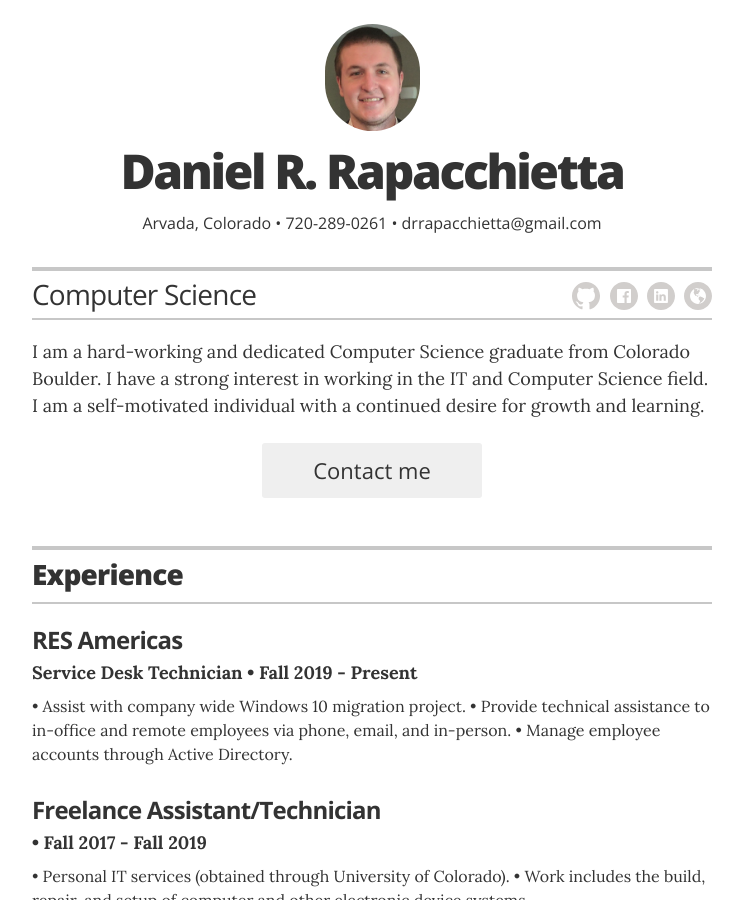
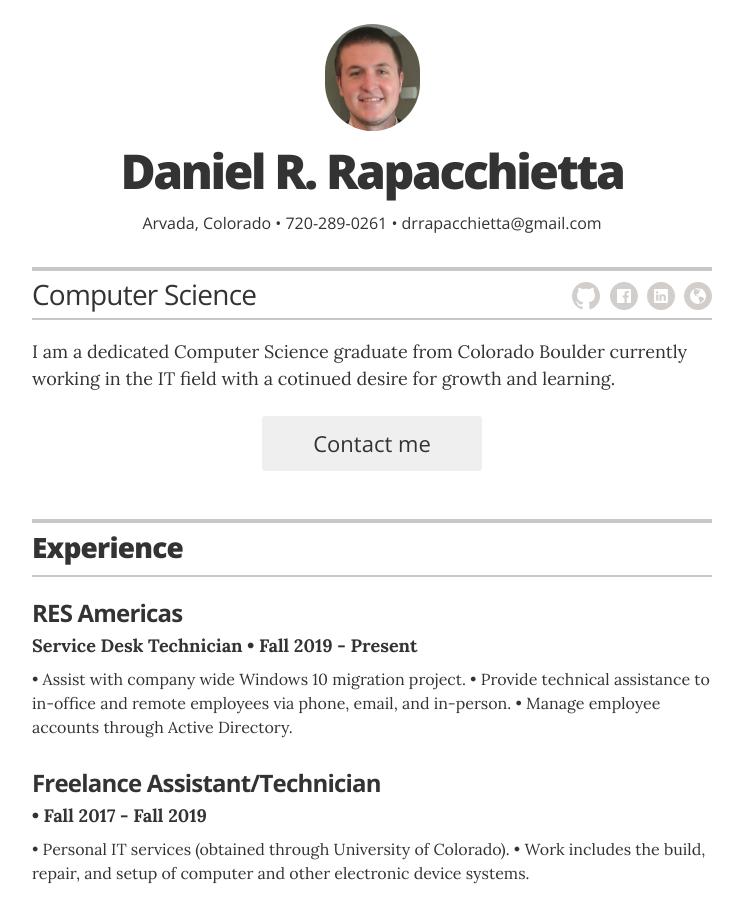
Before and after one commit to dara1429/dara1429.github.io, a Jekyll site: the page built from index.html, in a window 1280 px wide and 900 px high. Shown: the whole window, without its empty margins (268-1011 px from the left). Built offline with Jekyll 4.4.1, drawn with Linux system fonts in a browser that asks for light colours; some of the changed text lies outside the part shown.

Commit message:
2/9/2021
Updated resume.

```diff
--- a/_config.yml
+++ b/_config.yml
@@ -23,7 +23,7 @@ resume_contact_address:         "Arvada, Colorado"
 resume_header_contact_info:     "Arvada, Colorado • 720-289-0261 • drrapacchietta@gmail.com"
 display_header_contact_info:    "true"
 
-resume_header_intro: "<p>I am a hard-working and dedicated Computer Science graduate from Colorado Boulder. I have a strong interest in working in the IT and Computer Science field. I am a self-motivated individual with a continued desire for growth and learning. </p>"
+resume_header_intro: "<p>I am a dedicated Computer Science graduate from Colorado Boulder currently working in the IT field with a cotinued desire for growth and learning. </p>"
 
 # use "yes" to display the email contact button,
 # "no" to display an "I'm not looking for work" message,
```
Also changed, not shown: _data/skills.yml (+5 -3 lines).
